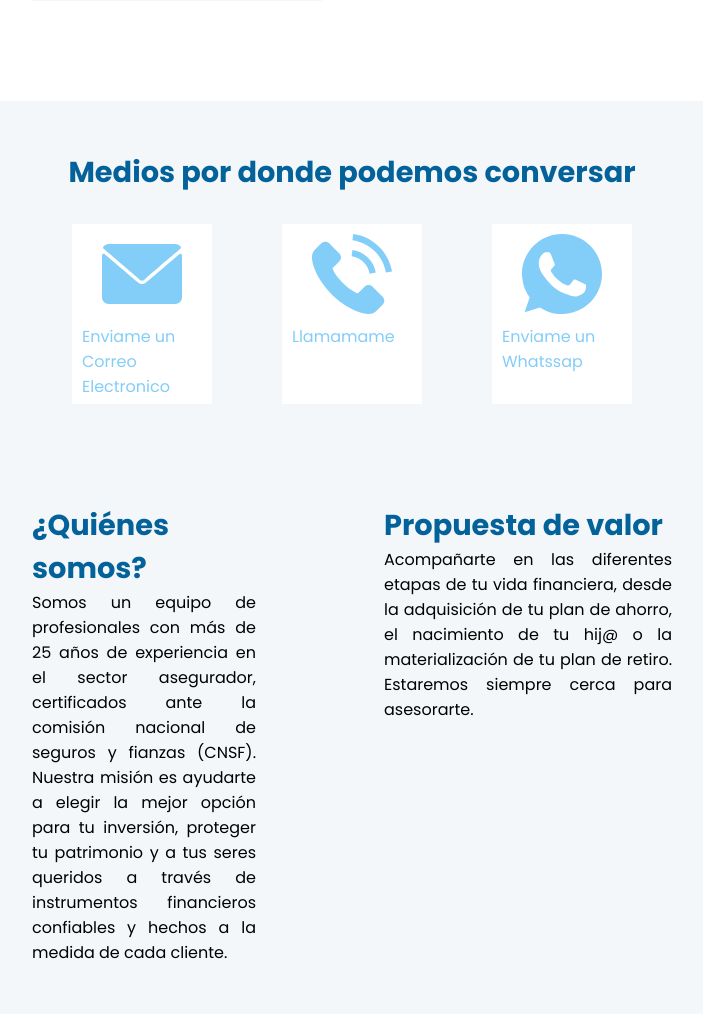
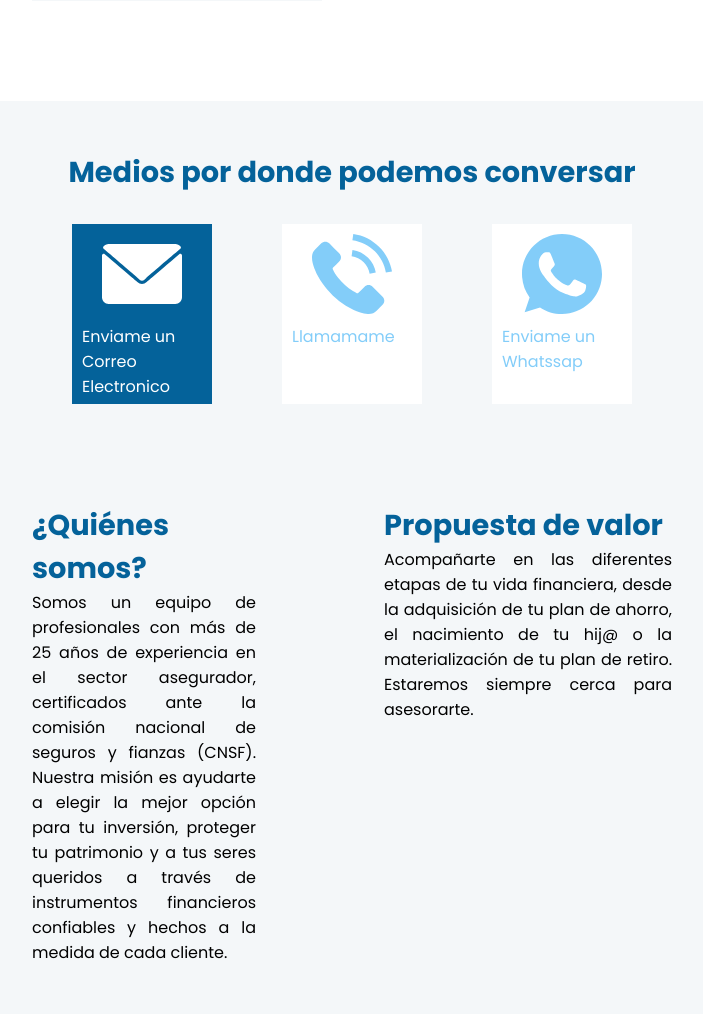
Before and after one commit to Hectorc70/web_lorena, a Django app: page / in a window 1280 px wide, with the pointer over the restyled element. Shown: the part 1247-2261 px from the top of the page, without its empty margins (288-991 px from the left). Run offline with Django 3.2, Linux system fonts and the light colour scheme; parts of the project's set-up code (start-up, migrations or seed data) failed here and were passed over.

Commit message:
Diseño hover de opciones de contacto

```diff
--- a/static/css/styles.css
+++ b/static/css/styles.css
@@ -287,8 +287,6 @@ section{
 
 
 /* Seccion de contacto y sobre nosotros */
-
-
 #section-contact-about-me{
     display: block;
     width: 100%;
@@ -326,6 +324,17 @@ section{
     cursor: pointer;
 }
 
+.method:hover{
+    background-color: var(--color-principal);
+}
+
+.method:hover .icon-method{
+    fill: var(--color-secundario2);
+}
+
+.method:hover .description-method{
+    color: var(--color-secundario2);
+}
 
 .icon-method{
     display: block;
```
